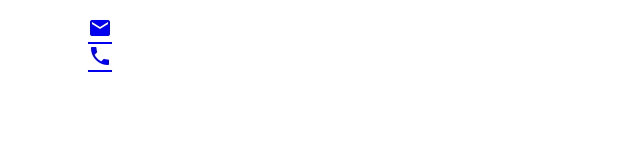
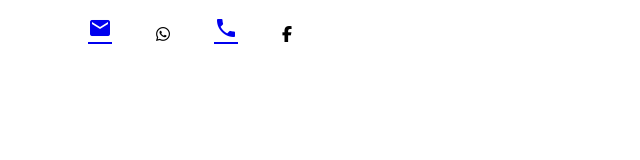
Before and after one commit to ExperimentOrganization/ExperimentOrganization.github.io, a plain HTML site: page index.html in a window 1280 px wide. Shown: the whole page, without its empty margins (0-640 px from the left). Drawn offline with Linux system fonts and the light colour scheme.

Commit message:
Update index.html

```diff
--- a/index.html
+++ b/index.html
@@ -3,7 +3,7 @@
   <head>
     <title>Titolo</title>
     <link rel="stylesheet" href="https://fonts.googleapis.com/icon?family=Material+Icons">
-    <script src="https://kit.fontawesome.com/yourcode.js" crossorigin="anonymous"></script>
+    <script src="https://kit.fontawesome.com/a076d05399.js" crossorigin="anonymous"></script>
   </head>
   <body>
     <nav>
```
